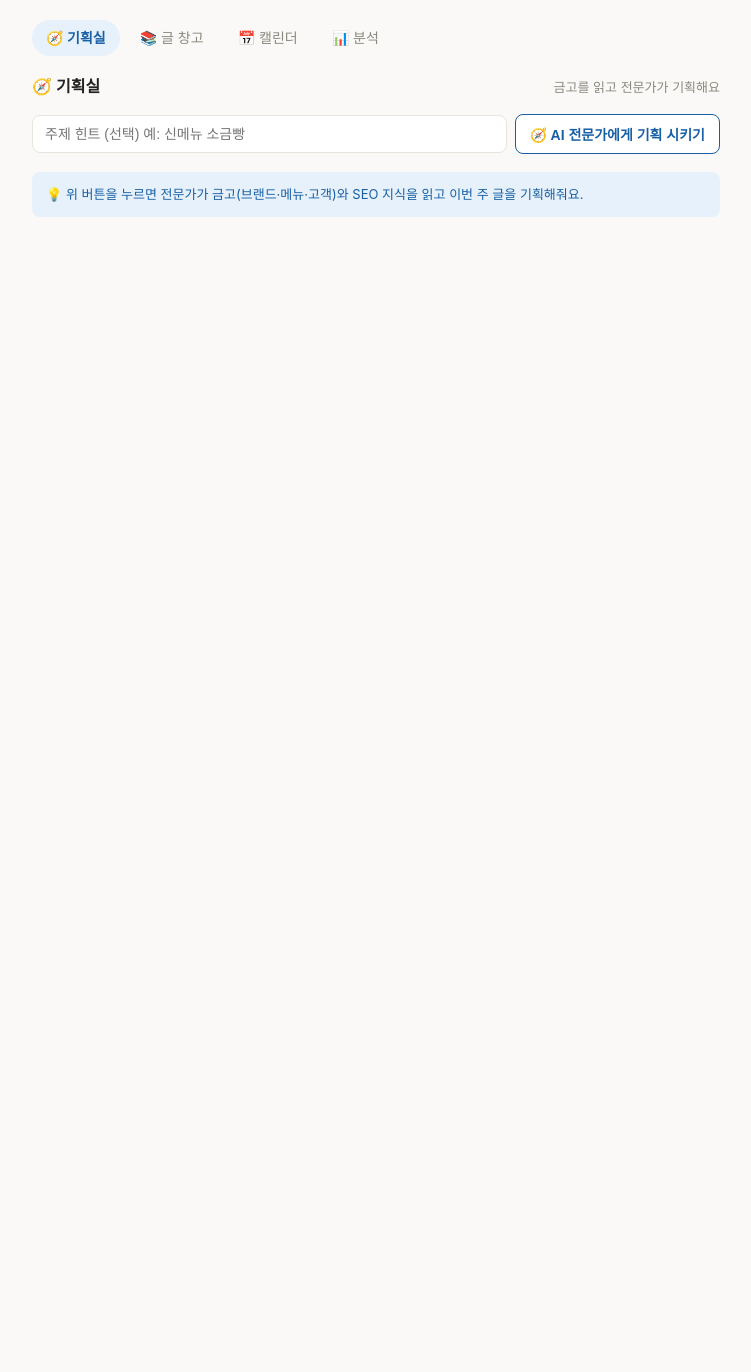
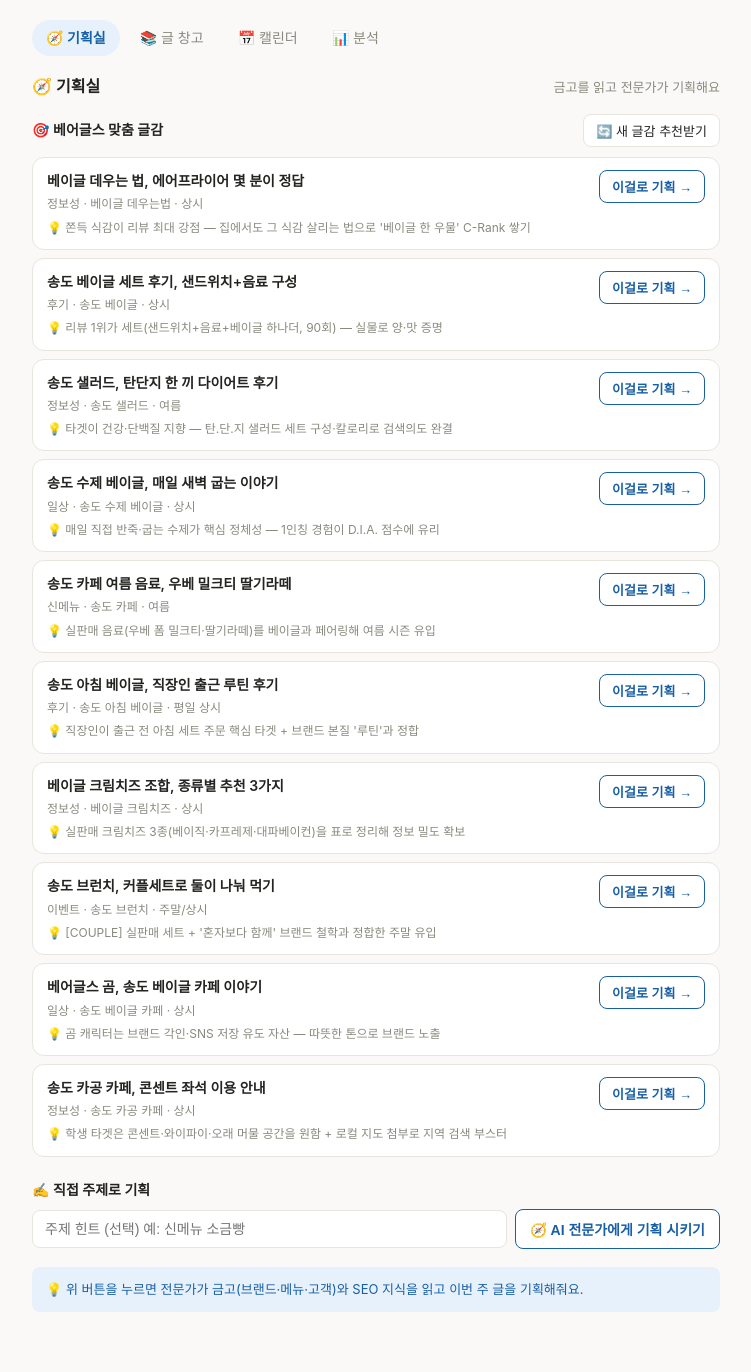
Before and after one commit to Matthewsann/beargels-ai-assistant, a Flask app: page /plan in a window 1280 px wide. Shown: the whole page, without its empty margins (264-1015 px from the left). Before the commit the page ends 217 px from the top, so only its background shows below. Run offline with Flask 3, Linux system fonts and the light colour scheme.

Commit message:
기획실 고도화 — 금고 기반 베어글스 글감 추천 10선
planner.make_recommendations: 금고 전체(철학·메뉴·고객) 읽고 맞춤 글감 추천. /plan에 추천 목록 표시 + '이걸로 기획'/'새 글감 추천받기'. 초기 10선은 마케팅 전문가가 금고 근거로 생성해 recommendations.json에 시드.

Co-Authored-By: Claude Opus 4.8 <noreply@anthropic.com>

```diff
--- a/webapp/app.py
+++ b/webapp/app.py
@@ -147,6 +147,18 @@ def _friendly_error(e: Exception) -> str:
     return f"기획 중 문제가 생겼어요: {e}"
 
 
+RECOMMENDATIONS = pathlib.Path(__file__).resolve().parent / "recommendations.json"
+
+
+def load_recommendations() -> dict:
+    if RECOMMENDATIONS.exists():
+        try:
+            return json.loads(RECOMMENDATIONS.read_text(encoding="utf-8"))
+        except Exception:
+            return {}
+    return {}
+
+
 @app.route("/plan", methods=["GET", "POST"])
 def plan_room():
     plan = None
@@ -159,7 +171,23 @@ def plan_room():
             plan = planner.make_plan(hint)
         except Exception as e:  # noqa: BLE001 — 사용자에게 친절 메시지로 변환
             error = _friendly_error(e)
-    return render_template("plan.html", plan=plan, error=error, hint=hint)
+    return render_template("plan.html", plan=plan, error=error, hint=hint,
+                           recs=load_recommendations())
+
+
+@app.route("/plan/recommend", methods=["POST"])
+def plan_recommend():
+    error = None
+    try:
+        import planner
+        items = planner.make_recommendations()
+        RECOMMENDATIONS.write_text(
+            json.dumps({"items": items}, ensure_ascii=False, indent=2), encoding="utf-8")
+        return redirect(url_for("plan_room"))
+    except Exception as e:  # noqa: BLE001
+        error = _friendly_error(e)
+    return render_template("plan.html", plan=None, error=error, hint="",
+                           recs=load_recommendations())
 
 
 @app.route("/plan/draft", methods=["POST"])
--- /dev/null
+++ b/webapp/recommendations.json
@@ -0,0 +1,14 @@
+{
+  "items": [
+    {"title":"베이글 데우는 법, 에어프라이어 몇 분이 정답","type":"정보성","main_keyword":"베이글 데우는법","sub_keywords":["에어프라이어 베이글","냉동 베이글 데우기","베이글 오븐"],"why":"쫀득 식감이 리뷰 최대 강점 — 집에서도 그 식감 살리는 법으로 '베이글 한 우물' C-Rank 쌓기","timing":"상시"},
+    {"title":"송도 베이글 세트 후기, 샌드위치+음료 구성","type":"후기","main_keyword":"송도 베이글","sub_keywords":["송도 베이글 세트","송도 베이글 맛집","송도 배달 베이글"],"why":"리뷰 1위가 세트(샌드위치+음료+베이글 하나더, 90회) — 실물로 양·맛 증명","timing":"상시"},
+    {"title":"송도 샐러드, 탄단지 한 끼 다이어트 후기","type":"정보성","main_keyword":"송도 샐러드","sub_keywords":["탄단지 샐러드","송도 다이어트 도시락","송도 샐러드 배달"],"why":"타겟이 건강·단백질 지향 — 탄.단.지 샐러드 세트 구성·칼로리로 검색의도 완결","timing":"여름"},
+    {"title":"송도 수제 베이글, 매일 새벽 굽는 이야기","type":"일상","main_keyword":"송도 수제 베이글","sub_keywords":["수제 베이글","송도 베이커리","송도 베이글"],"why":"매일 직접 반죽·굽는 수제가 핵심 정체성 — 1인칭 경험이 D.I.A. 점수에 유리","timing":"상시"},
+    {"title":"송도 카페 여름 음료, 우베 밀크티 딸기라떼","type":"신메뉴","main_keyword":"송도 카페","sub_keywords":["송도 여름 음료","우베 폼 밀크티","송도 딸기라떼"],"why":"실판매 음료(우베 폼 밀크티·딸기라떼)를 베이글과 페어링해 여름 시즌 유입","timing":"여름"},
+    {"title":"송도 아침 베이글, 직장인 출근 루틴 후기","type":"후기","main_keyword":"송도 아침 베이글","sub_keywords":["송도 아침식사","송도 직장인 카페","송도 브런치"],"why":"직장인이 출근 전 아침 세트 주문 핵심 타겟 + 브랜드 본질 '루틴'과 정합","timing":"평일 상시"},
+    {"title":"베이글 크림치즈 조합, 종류별 추천 3가지","type":"정보성","main_keyword":"베이글 크림치즈","sub_keywords":["크림치즈 베이글","송도 베이글","크림치즈 추천"],"why":"실판매 크림치즈 3종(베이직·카프레제·대파베이컨)을 표로 정리해 정보 밀도 확보","timing":"상시"},
+    {"title":"송도 브런치, 커플세트로 둘이 나눠 먹기","type":"이벤트","main_keyword":"송도 브런치","sub_keywords":["송도 커플 카페","송도 데이트","베이글 커플세트"],"why":"[COUPLE] 실판매 세트 + '혼자보다 함께' 브랜드 철학과 정합한 주말 유입","timing":"주말/상시"},
+    {"title":"베어글스 곰, 송도 베이글 카페 이야기","type":"일상","main_keyword":"송도 베이글 카페","sub_keywords":["베어글스","송도 곰 카페","송도 디저트"],"why":"곰 캐릭터는 브랜드 각인·SNS 저장 유도 자산 — 따뜻한 톤으로 브랜드 노출","timing":"상시"},
+    {"title":"송도 카공 카페, 콘센트 좌석 이용 안내","type":"정보성","main_keyword":"송도 카공 카페","sub_keywords":["연수구 카페","송도 스터디 카페","송도 타임스페이스 카페"],"why":"학생 타겟은 콘센트·와이파이·오래 머물 공간을 원함 + 로컬 지도 첨부로 지역 검색 부스터","timing":"상시"}
+  ]
+}
--- a/webapp/templates/plan.html
+++ b/webapp/templates/plan.html
@@ -4,6 +4,37 @@
     <b>🧭 기획실</b><small>금고를 읽고 전문가가 기획해요</small>
   </div>
 
+  <div style="display:flex; align-items:center; justify-content:space-between; margin-bottom:10px;">
+    <div style="font-size:14px; font-weight:600;">🎯 베어글스 맞춤 글감</div>
+    <form method="post" action="/plan/recommend" style="display:inline;">
+      <button type="submit" class="btn" style="font-size:13px; padding:6px 12px;">🔄 새 글감 추천받기</button>
+    </form>
+  </div>
+  {% if recs and recs['items'] %}
+  <div style="display:flex; flex-direction:column; gap:8px; margin-bottom:22px;">
+    {% for r in recs['items'] %}
+    <div style="background:var(--card); border:1px solid var(--line); border-radius:12px; padding:12px 14px;">
+      <div style="display:flex; justify-content:space-between; gap:10px; align-items:flex-start;">
+        <div style="min-width:0;">
+          <div style="font-size:14px; font-weight:600;">{{ r.title }}</div>
+          <div style="font-size:12px; color:var(--muted); margin-top:2px;">
+            {{ r.type }} · {{ r.main_keyword }}{% if r.timing %} · {{ r.timing }}{% endif %}
+          </div>
+          {% if r.why %}<div style="font-size:12px; color:var(--muted); margin-top:4px;">💡 {{ r.why }}</div>{% endif %}
+        </div>
+        <form method="post" style="flex-shrink:0;">
+          <input type="hidden" name="hint" value="{{ r.title }}">
+          <button type="submit" class="btn primary" style="font-size:13px; padding:6px 12px; white-space:nowrap;">이걸로 기획 →</button>
+        </form>
+      </div>
+    </div>
+    {% endfor %}
+  </div>
+  {% else %}
+  <div class="note" style="margin-bottom:22px;">아직 추천 글감이 없어요. 위 '새 글감 추천받기'를 누르면 전문가가 금고를 읽고 10개를 뽑아줘요.</div>
+  {% endif %}
+
+  <div style="font-size:14px; font-weight:600; margin-bottom:8px;">✍️ 직접 주제로 기획</div>
   <form method="post" style="display:flex; gap:8px; align-items:center; flex-wrap:wrap; margin-bottom:18px;">
     <input type="text" name="hint" value="{{ hint }}" placeholder="주제 힌트 (선택) 예: 신메뉴 소금빵"
            style="flex:1; min-width:180px; padding:10px 12px; border:1px solid var(--line); border-radius:8px; font-size:14px;">
```
Also changed, not shown: webapp/planner.py (+46 -0 lines).
